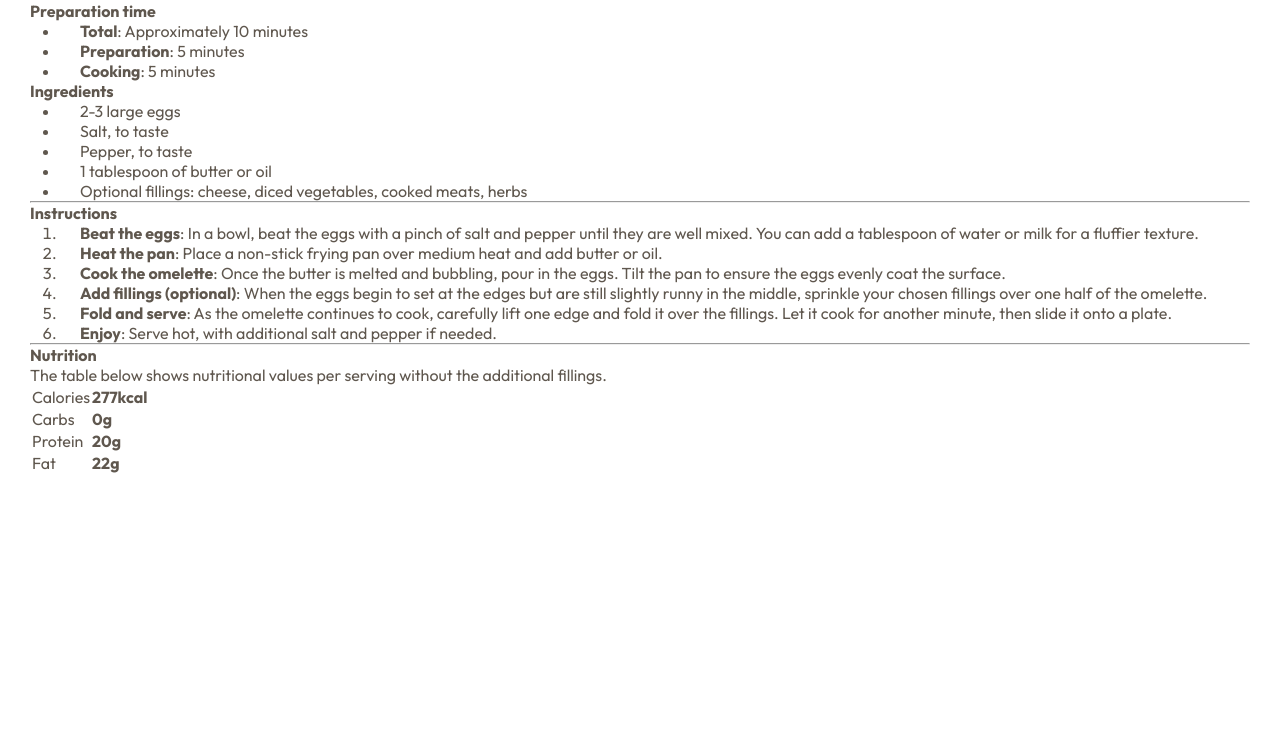
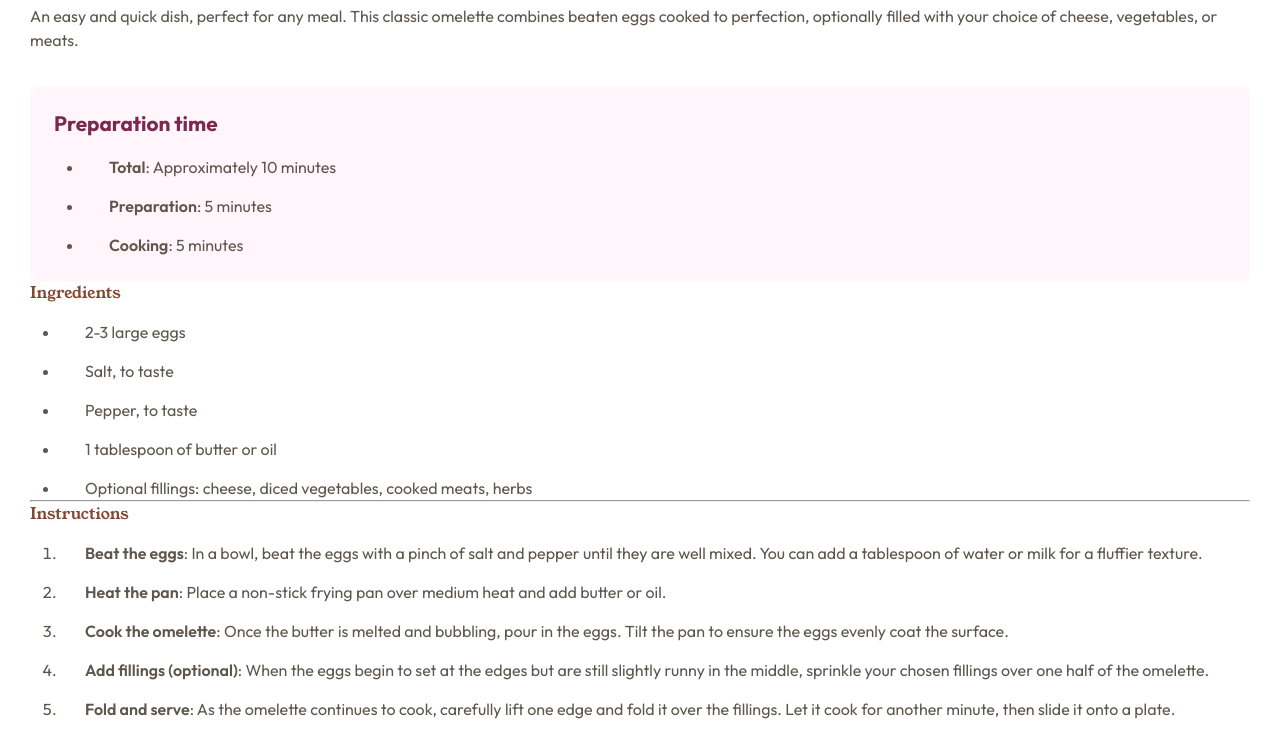
Before and after one commit to VangmanawKairung/Frontend-Mentor_recipe-page, a plain HTML site: page index.html in a window 1280 px wide. Shown: the part 688-1421 px from the top of the page. Before the commit the page ends 1203 px from the top, so only its background shows below. Drawn offline with Linux system fonts and the light colour scheme.

Commit message:
In process

```diff
--- a/style.scss
+++ b/style.scss
@@ -1,5 +1,9 @@
 // Font
-$root-font_size: 16px;
+$root-topic-font-family: "Young Serif";
+$root-topic-font-weight: 400;
+$root-article-fomt-family: Outfit;
+$root-article-font-weight: 400;
+$root-font-size: 16px;
 
 // Colors
 $nutmeg: hsl(14, 45%, 36%);
@@ -17,12 +21,29 @@ $dark-charcoal: hsl(24, 5%, 18%);
 }
 
 * {
-  font-size: $root-font_size;
-  font-family: outfit;
-  color: $wenge-brown;
   margin: 0;
   padding: 0;
   box-sizing: border-box;
+  color: $wenge-brown;
+  font-family: $root-article-fomt-family;
+  font-size: $root-font-size;
+  font-weight: $root-article-font-weight;
+  line-height: 1.5rem;
+}
+
+h1,
+h2 {
+  font-family: $root-topic-font-family;
+  font-weight: $root-topic-font-weight;
+}
+
+h2 {
+  color: $nutmeg;
+}
+
+h3 {
+  color: $dark-raspberry;
+  font-weight: 700;
 }
 
 ol,
@@ -31,8 +52,17 @@ ul {
   padding-left: 30px;
 
   li {
-    padding-left: 20px;
+    padding-left: 25px;
+    margin-top: 15px;
   }
+}
+
+b {
+  font-weight: 600;
+}
+
+.amount b {
+  color: $nutmeg;
 }
 
 body {
@@ -47,6 +77,31 @@ body {
 
     article.content {
       padding: 40px 30px;
+
+      header.topic {
+        h1 {
+          font-size: 2rem;
+          line-height: 2rem;
+          margin-bottom: 29px;
+        }
+
+        p.main-info {
+          margin-bottom: 35px;
+        }
+      }
+
+      section.sub-content {
+        @include set-size(100%, fit-content);
+
+        padding: 24px 24px 24px 24px;
+        background: $rose-white;
+        border-radius: 10px;
+
+        h3 {
+          font-size: 1.3rem;
+          margin-bottom: 20px;
+        }
+      }
     }
   }
 }
```
Also changed, not shown: style.css, 2 other files.
